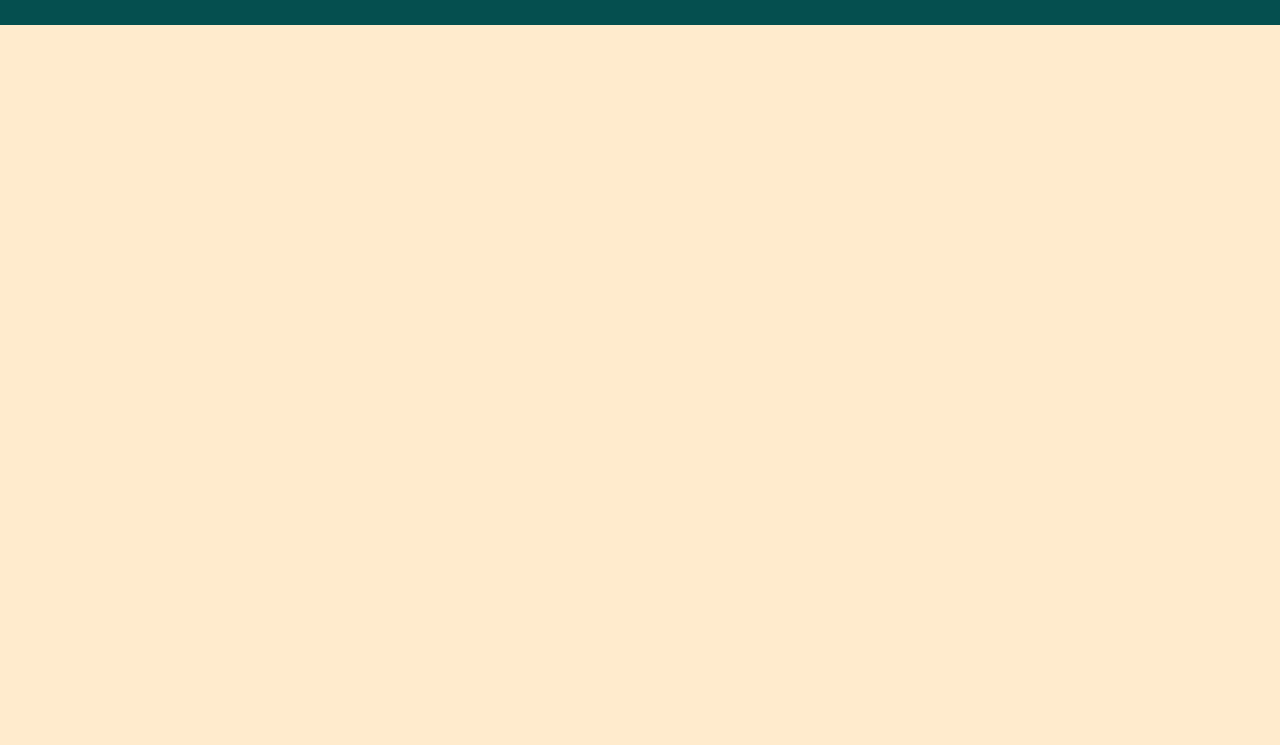
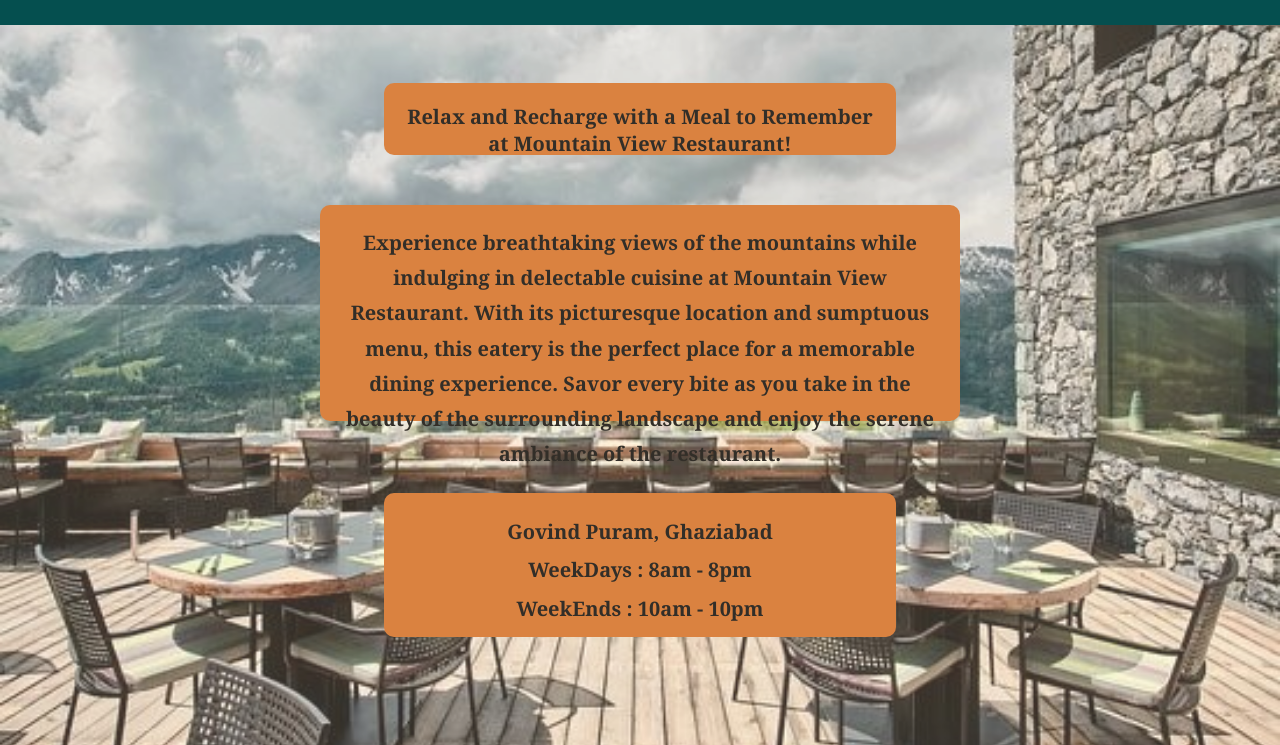
Before and after one commit to ujju2000/restaurant-page, a website built with webpack: page dist/index.html in a window 1280 px wide. Shown: the part 55-800 px from the top of the page. Built offline with nearby package versions, Linux system fonts and the light colour scheme.

Commit message:
added contact page

```diff
--- a/src/contact.js
+++ b/src/contact.js
@@ -0,0 +1,55 @@
+
+const renderContactPage = (() => {
+
+    const container = document.querySelector('#content');
+
+    const contact = document.createElement('div');
+    contact.setAttribute('data-content', '');
+    contact.setAttribute('id', 'contact');
+
+    contact.innerHTML = `
+    <div class="title">
+        CONTACT US
+    </div>
+    <div class="contact-container">
+       <div class="info">
+           <div class="name">
+               Navjyoti Machinery Store
+           </div>
+           <div class="hours">
+            <div class="weekdays">
+                WeekDays : 8am - 8pm
+            </div>
+            <div class="weekends">
+                WeekEnds : 10am - 10pm
+            </div>
+           </div>
+           <div class="number">
+            8368377522
+        </div>
+        <div class="message-us">
+            <form action="" onsubmit="">
+                <span>Full Name</span>
+                <input type="text" name="" id="" required>
+
+                <span>Email</span>
+                <input type="email" name="" id="" reqiured>
+
+                <span>Type your message</span>
+                <textarea name="" id="" cols="30" rows="10">
+
+                </textarea>
+            </form>
+        </div>
+       </div>
+
+        <div class="map">
+            <iframe src="https://www.google.com/maps/embed?pb=!1m18!1m12!1m3!1d3500.78982708992!2d77.42048335059444!3d28.666011082318292!2m3!1f0!2f0!3f0!3m2!1i1024!2i768!4f13.1!3m3!1m2!1s0x390cf04af639e32f%3A0x8f1947ccb82e12ea!2sNavjyoti%20Machinery%20Store!5e0!3m2!1sen!2sin!4v1675752223656!5m2!1sen!2sin" width="600" height="520" style="border:0;" allowfullscreen="" loading="lazy" referrerpolicy="no-referrer-when-downgrade"></iframe>
+        </div>
+</div>`
+
+    container.appendChild(contact);
+})();
+
+
+export { renderContactPage };
--- a/src/home.js
+++ b/src/home.js
@@ -7,7 +7,7 @@ const renderHomePage = (() =>{
     const main = document.createElement('main');
     main.setAttribute('data-content','');
     main.setAttribute('id','home');
-    // main.classList.add('active');
+    main.classList.add('active');
     main.innerHTML = `<div class="title headline">
                 Relax and Recharge with a Meal to Remember at Mountain View Restaurant!
             </div>
--- a/src/index.js
+++ b/src/index.js
@@ -1,16 +1,16 @@
 import {pageLoad} from "./pageLoad";
 import { renderHomePage  } from "./home";
 import {renderMenuPage} from "./menu";
-
+import {renderContactPage} from "./contact";
 
 pageLoad;
-
+console.log("code chal rha hai ");
 
 const tabs = document.querySelectorAll('.tab');
 const dataContent = document.querySelectorAll('[data-content]');
 console.log(dataContent);
 const dataTabs = document.querySelectorAll('[data-tab]');
-// console.log(dataTabs);
+console.log(dataTabs);
 // console.log(tabs);
 tabs.forEach((tab) => tab.addEventListener('click' ,(e) =>{
     // container for the tab click
```
Also changed, not shown: dist/index.html, dist/main.js, dist/style.css.
